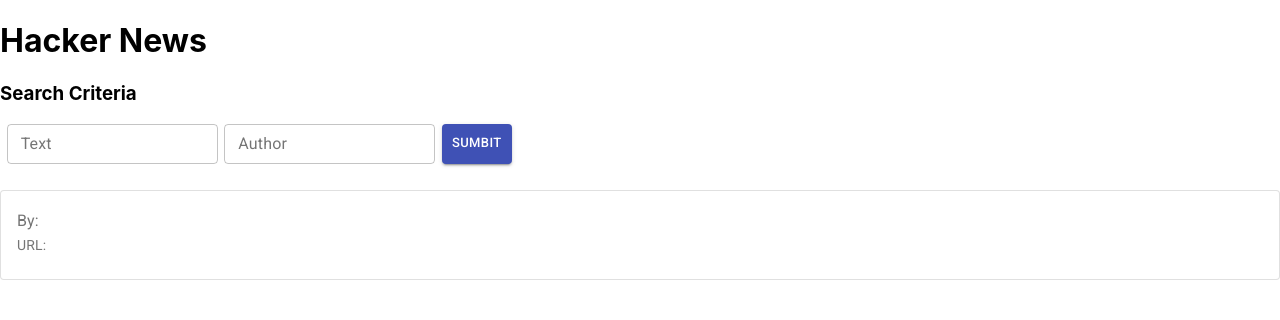
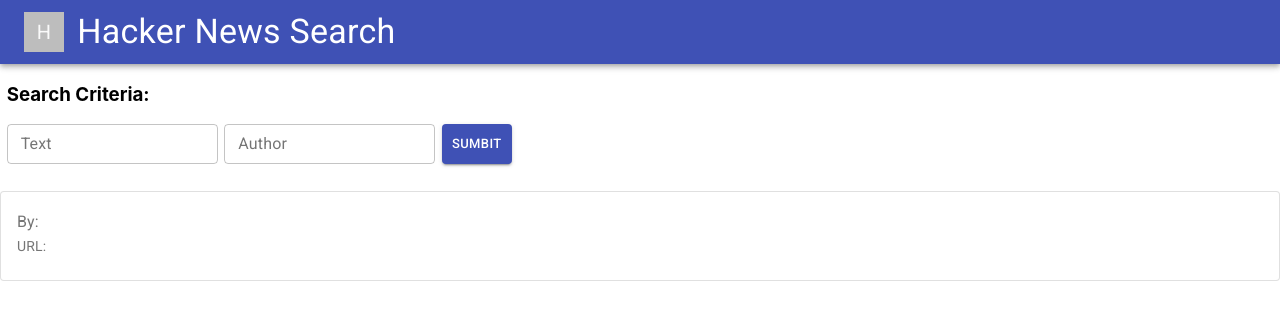
Before and after one commit to jeffgulick/react-news-app, a React (Create React App) app: page / in a window 1280 px wide. Shown: the top 320 px of the page. Built offline with nearby package versions, Linux system fonts and the light colour scheme.

Commit message:
updated appbar and fetch function to account for errors during loading, mostly done

```diff
--- a/src/Components/Head.js
+++ b/src/Components/Head.js
@@ -1,19 +1,24 @@
 import { Component } from "react";
 import Input from './Input'
 import Body from './Body'
+import AppBar from '@material-ui/core/AppBar';
+import Typography from '@material-ui/core/Typography';
+import Toolbar from '@material-ui/core/Toolbar';
+import Avatar from '@material-ui/core/Avatar';
 
 export default class Head extends Component {
     constructor(props) {
         super(props)
 
         this.state = {
-            stories: [""]
+            stories: [""],
+            isFetching: false
         }
     }
     searchItem = (item) => {
         this.setState({
             stories: [],
-            loading: true
+            isFetching: true
         })
 
         let topic = item.text
@@ -34,40 +39,69 @@
         .then(response => response.json())
         .then(data => this.setState({
           stories: data.hits,
-          loading: false
+          isFetching: false
         }))
-        .catch(error => console.log(`Error, ${error}`))
+        .catch(error => {
+            console.log(error);
+            this.setState({...this.state, isFetching: false})
+        })
       }
 
     render() {
-        if(this.state.loading){
+        if(this.state.isFetching){
             return(
             <div>
-                <div>
-                    <h1>Hacker News</h1>
-                    <h3>Search Criteria</h3>
-                    <Input searchItem ={this.searchItem} />
-                    <div>Loading...</div>
-                </div>
+                <AppBar position="static">
+                    <Toolbar>
+                        <Avatar variant="square">
+                            H
+                        </Avatar>
+                        <Typography style={{marginLeft:"10pt"}} component="h4" variant="h4" >
+                            Hacker News Search
+                        </Typography>
+                    </Toolbar>
+                </AppBar>
+                <h3 style={{marginLeft:"5pt"}}>Search Criteria:</h3>
+                <Input searchItem ={this.searchItem} />
+                <div>Loading...</div>
             </div>
             )
         }
+
         if(!this.state.stories.length){
             return(
             <div>
-                <div>
-                    <h1>Hacker News</h1>
-                    <h3>Search Criteria</h3>
-                    <Input searchItem ={this.searchItem} />
-                    <div>...No results found...</div>
-                </div>
+                <AppBar position="static">
+                    <Toolbar>
+                        <Avatar variant="square">
+                            H
+                        </Avatar>
+                        <Typography style={{marginLeft:"10pt"}} component="h4" variant="h4" >
+                            Hacker News Search
+                        </Typography>
+                    </Toolbar>
+                </AppBar>
+                <h3 style={{marginLeft:"5pt"}}>Search Criteria:</h3>
+                <Input searchItem ={this.searchItem} />
+                <div>...No results found...</div>
             </div>
             )
         }
+
+
         return(
             <div>
-                <h1>Hacker News</h1>
-                <h3>Search Criteria</h3>
+                <AppBar position="static">
+                    <Toolbar>
+                        <Avatar variant="square">
+                            H
+                        </Avatar>
+                        <Typography style={{marginLeft:"10pt"}} component="h4" variant="h4" >
+                            Hacker News Search
+                        </Typography>
+                    </Toolbar>
+                </AppBar>
+                <h3 style={{marginLeft:"5pt"}}>Search Criteria:</h3>
                 <Input searchItem ={this.searchItem} />
                 {this.state.stories.map(item => (
                     <Body key = {item.objectID} item = {item} />
```
